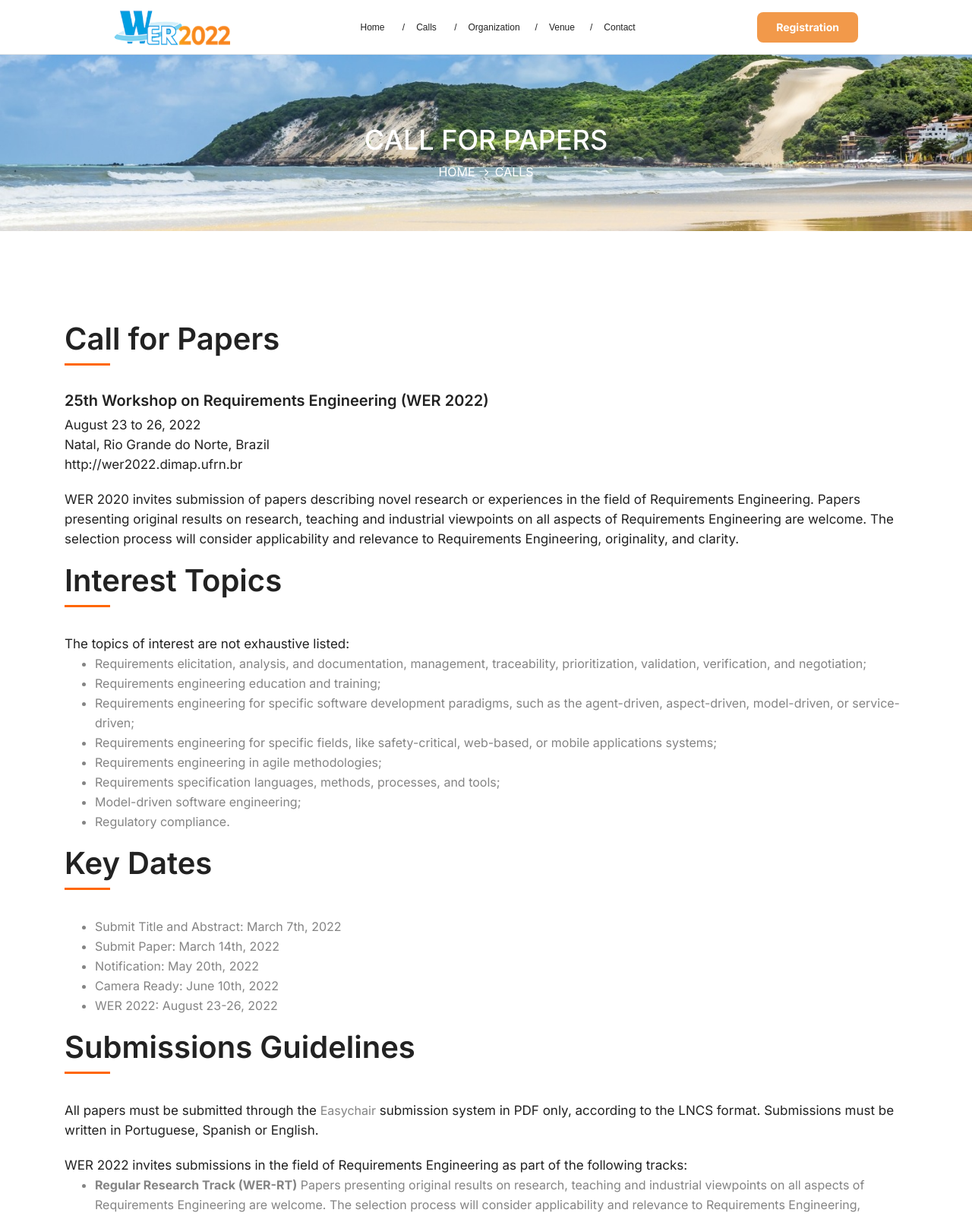
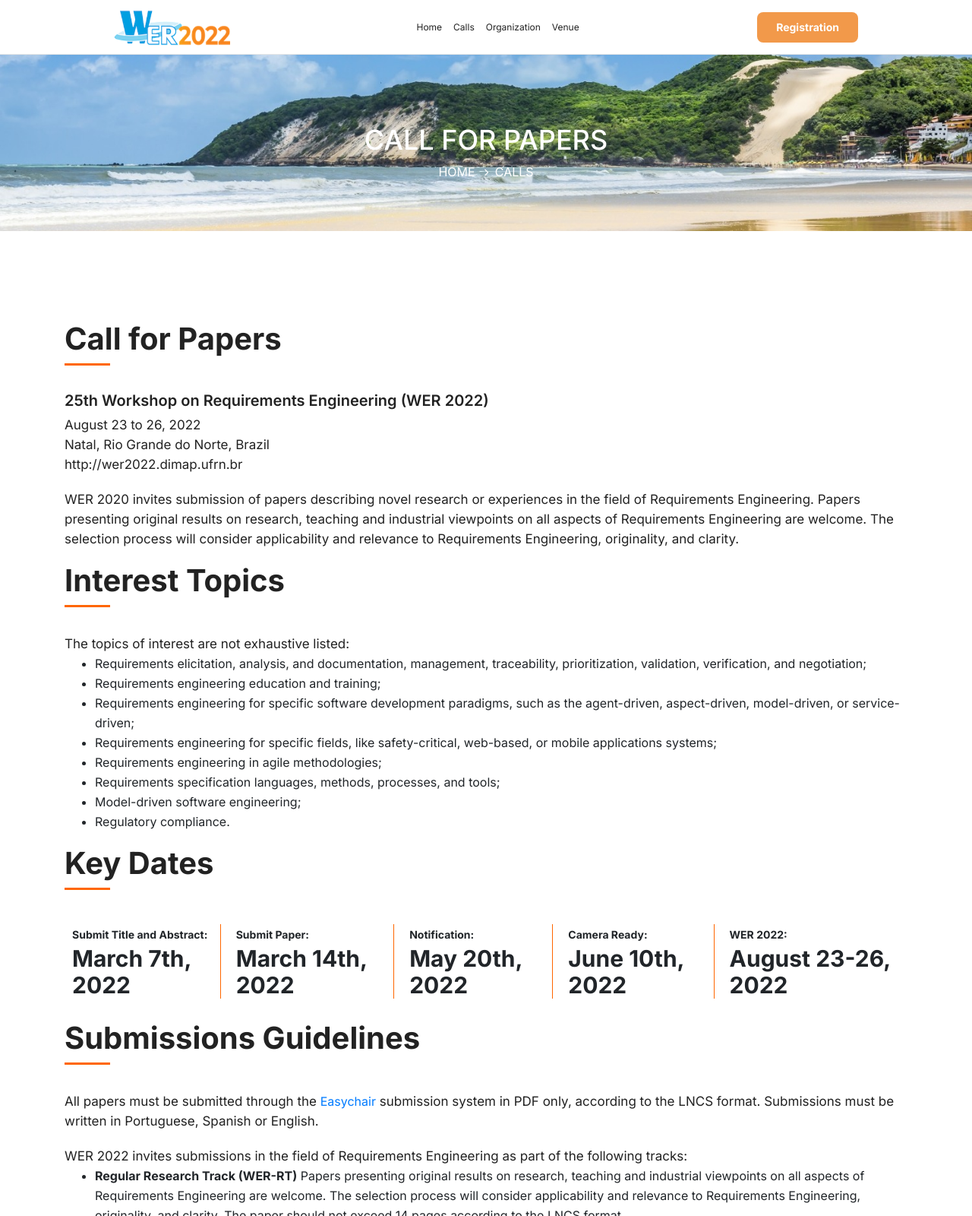
Before and after one commit to Andrelourencogit/wer, a plain HTML site: page call4papers.html in a window 1280 px wide. Shown: the top 1600 px of the page at 76% size. Drawn offline with Linux system fonts and the light colour scheme; some packages are replaced by stand-ins of ours.

Commit message:
Atualiza pagina de calls

```diff
--- a/call4papers.html
+++ b/call4papers.html
@@ -46,31 +46,31 @@
       <ul class="navbar-nav mx-auto">
         <li class="nav-item">
           <a class="nav-link" href="index.html">Home
-            <span>/</span>
+
           </a>
 
         </li>
         <li class="nav-item">
           <a class="nav-link" href="call4papers.html">Calls
-            <span>/</span>
+
           </a>
         </li>
         <li class="nav-item">
-          <a class="nav-link" href="organization.html">Organization<span>/</span></a>
+          <a class="nav-link" href="organization.html">Organization</a>
         </li>
         <li class="nav-item">
-          <a class="nav-link" href="venue.html">Venue<span>/</span></a>
+          <a class="nav-link" href="venue.html">Venue</a>
         </li>
        <!--  <li class="nav-item">
-          <a class="nav-link" href="speakers.html">Speakers<span>/</span></a>
+          <a class="nav-link" href="speakers.html">Speakers</a>
         </li>
         <li class="nav-item">
           <a class="nav-link" href="schedule.html">Schedule<span>/</span></a>
         </li> -->
 
-        <li class="nav-item">
+        <!-- <li class="nav-item">
           <a class="nav-link" href="contact.html">Contact</a>
-        </li>
+        </li> -->
       </ul>
       <a href="pricing.html" class="ticket">
         <!-- <img src="images/icon/ticket.png" alt="ticket"> -->
@@ -150,12 +150,27 @@
           </div>
 					<div class="description-one">
 						<h2>Key Dates</h2>
-            <ul>
-              <li>Submit Title and Abstract: March 7th, 2022</li>
-              <li>Submit Paper: March 14th, 2022</li>
-              <li>Notification: May 20th, 2022</li>
-              <li>Camera Ready: June 10th, 2022</li>
-              <li>WER 2022: August 23-26, 2022</li>
+            <ul class="list-key-dates">
+              <li class="list-key-item">
+                <span class="description-text">Submit Title and Abstract:</span>
+                <span class="date-text">March 7th, 2022</span>
+              </li>
+              <li class="list-key-item">
+                <span class="description-text">Submit Paper:</span>
+                <span class="date-text">March 14th, 2022</span>
+              </li>
+              <li class="list-key-item">
+                <span class="description-text">Notification:</span>
+                <span class="date-text">May 20th, 2022</span>
+              </li>
+              <li class="list-key-item">
+                <span class="description-text">Camera Ready:</span>
+                <span class="date-text">June 10th, 2022</span>
+              </li>
+              <li class="list-key-item">
+                <span class="description-text">WER 2022:</span>
+                <span class="date-text">August 23-26, 2022</span>
+              </li>
             </ul>
 
 					</div>
--- a/scss/style.scss
+++ b/scss/style.scss
@@ -32,4 +32,4 @@
 
 @import 'pages/faq.scss';
 
-@import 'pages/contact.scss';
+// @import 'pages/contact.scss';
```
Also changed, not shown: contact.html (+5 -5 lines), index.html (+44 -27 lines), index_teste.html (+6 -6 lines), organization.html (+6 -6 lines), pricing.html (+6 -7 lines), venue.html (+6 -7 lines), css/style.css, images/imd2.png (added), images/lets.png (added).
